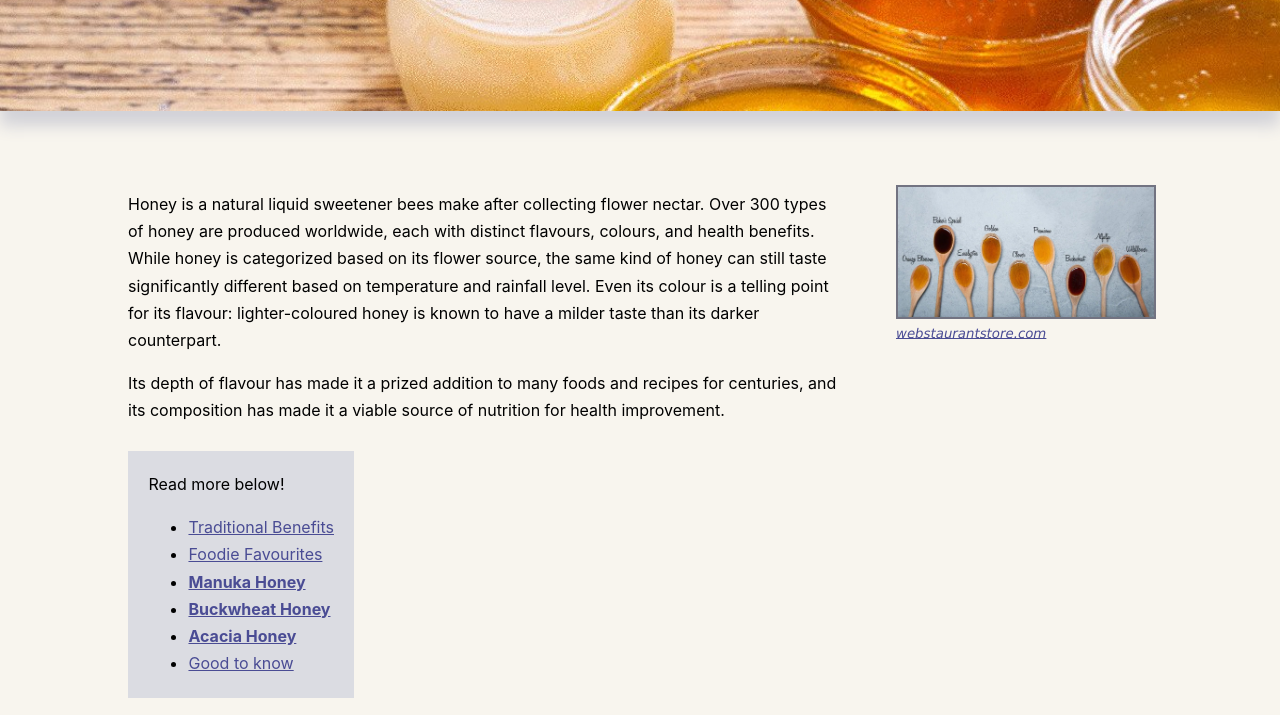
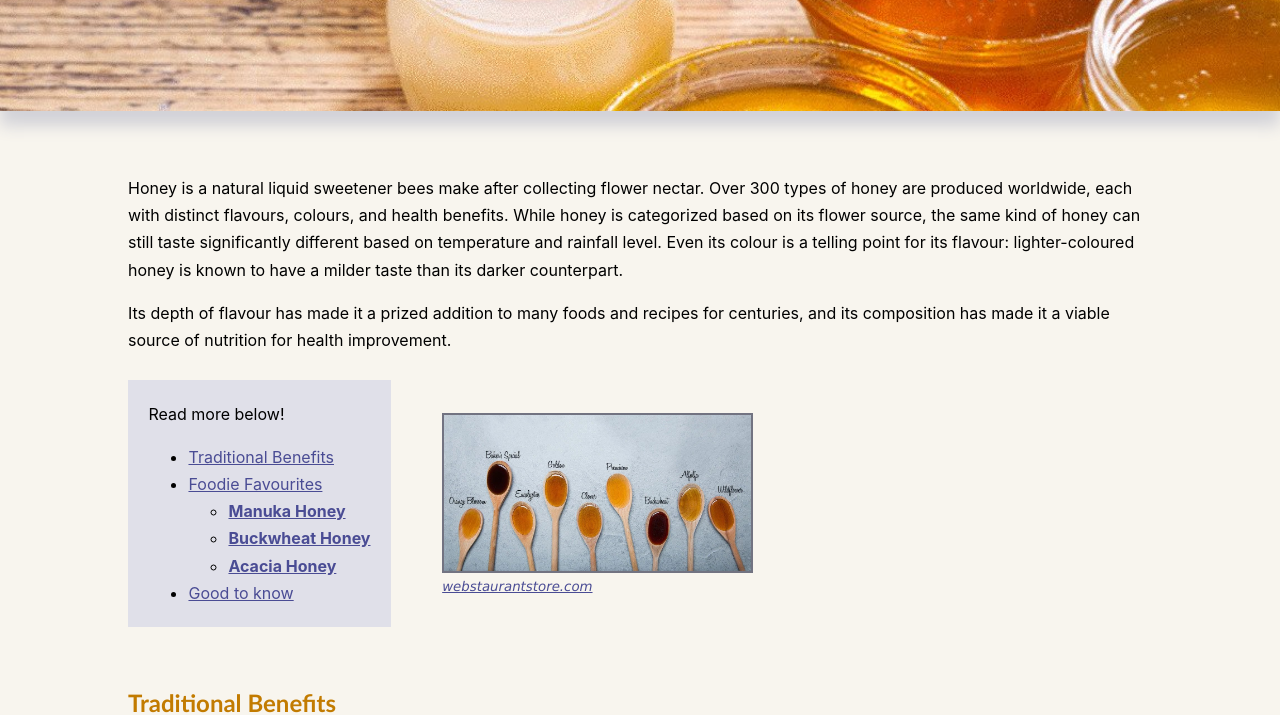
Before and after one commit to rabiaq123/CIS1050_A2, a plain HTML site: page index.html in a window 1280 px wide. Shown: the part 239-954 px from the top of the page. Drawn offline with Linux system fonts and the light colour scheme.

Commit message:
Styled Table of Contents and placed image beside it

```diff
--- a/index.html
+++ b/index.html
@@ -16,6 +16,7 @@
       --header2: #c27b00;
       --header3: #424363;
       --grey: #D2D2D8;
+      --lightgrey: #e0e0e9;
       --imageborder: #727381;
       --blockbg: #f5e6ba;
       --blockborder: burlywood;
@@ -135,8 +136,7 @@
 
     <!-- OVERVIEW -->
     <!-- introduction -->
-    <span style="display:flex; flex-direction:row;">
-      <span style="max-width: 70%; margin-right: 5%">
+    <span>
       <p>
         Honey is a natural liquid sweetener bees make after collecting flower nectar. Over 300 types of honey are produced
         worldwide, each with distinct flavours, colours, and health benefits. While honey is categorized based on its flower
@@ -149,8 +149,23 @@
         it a viable source of nutrition for health improvement.
       </p>
     </span>
+    <!-- table of contents -->
+    <span style="display:flex; flex-direction:row; align-items: center;">
+      <div style="margin-right:5%; background-color: var(--lightgrey); max-width:fit-content; padding:2%;">
+        <p style="margin:0%">Read more below!</p>
+        <ul style="margin-bottom: 0%;">
+          <li> <a href="#benefits"> Traditional Benefits </a></li>
+          <li> <a href="#types"> Foodie Favourites </a></li>
+          <ul>
+            <li> <a href="#manuka"> <b>Manuka Honey</b> </a></li>
+            <li> <a href="#buckwheat"> <b>Buckwheat Honey</b> </a></li>
+            <li> <a href="#acacia"> <b>Acacia Honey</b> </a></li>
+          </ul>
+          <li> <a href="#disclaimer"> Good to know </a></li>
+        </ul>
+      </div>
       <!-- image -->
-      <div style="max-width: 30%; min-width: 25%;">
+      <div style="max-width:30%; max-height:100%;">
         <img src="honey-types.jpg" alt="types of honey" style="width:100%; border: 2px solid var(--imageborder);">
         <cite style="width: auto;">
           <a href="https://www.webstaurantstore.com/guide/685/types-of-honey.html#types">
@@ -159,18 +174,7 @@
         </cite>
       </div>
     </span>
-    <!-- table of contents -->
-    <div style="margin-right:5%; background-color: #dbdce2; max-width: fit-content; padding:2%;">
-      <p style="margin: 0%;">Read more below!</p>
-      <ul style="margin-bottom: 0%;">
-        <li> <a href="#benefits"> Traditional Benefits </a></li>
-        <li> <a href="#types"> Foodie Favourites </a></li>
-        <li> <a href="#manuka"> <b>Manuka Honey</b> </a></li>
-        <li> <a href="#buckwheat"> <b>Buckwheat Honey</b> </a></li>
-        <li> <a href="#acacia"> <b>Acacia Honey</b> </a></li>
-        <li> <a href="#disclaimer"> Good to know </a></li>
-      </ul>
-    </div>
+
 
     <!-- OVERALL BENEFITS OF HONEY -->
     <div class="section" id="benefits">
```
Lines whose indentation alone changed are shown as unchanged.
